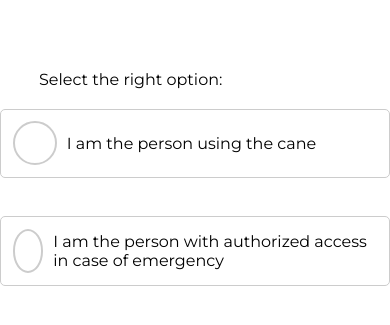
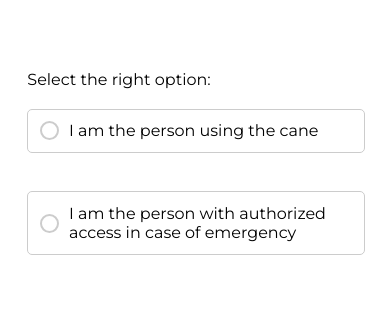
Before and after one commit to constancacc/BeyondVision, a plain HTML site: page index.html in a window 390 px wide. Shown: the part 193-518 px from the top of the page. Drawn offline with Linux system fonts and the light colour scheme.

Commit message:
botões contacts

```diff
--- a/css/style.css
+++ b/css/style.css
@@ -5,6 +5,11 @@
 
 .mobile {
     display: none;
+}
+
+a {
+    text-decoration: none;
+    color: inherit;
 }
 
 @media only screen and (max-width: 600px) {
@@ -17,43 +22,53 @@
     body {
         font-family: 'Montserrat', sans-serif;
     }
+
+    /*----------------- Página inicial --------------------*/
     h1 {
         font-size: 6vw;
         text-align: center;
         margin-top: 40vw;
         margin-bottom: 20vw;
     }
+
     #text_option {
-        margin-left: 10vw;
+        margin-left: 7vw;
         margin-bottom: 5vw;
     }
 
+    /*inputs página inicial*/
     .custom-radio {
+        position: relative;
+        width: 80vw;
         display: flex;
         align-items: center;
         cursor: pointer;
         border: 1px solid #ccc;
         padding: 3vw;
 
+        margin-left: 7vw;
         margin-bottom: 5vw;
         border-radius: 5px;
     }
+
     .custom-radio input {
         display: none;
     }
+
     .custom-radio span {
-        width: 40px; /* Ajuste da largura */
-        height: 40px; /* Ajuste da altura */
+        width: 15px;
+        height: 15px;
         border: 2px solid #ccc;
         border-radius: 50%;
-        display: inline-block;
         margin-right: 10px;
         position: relative;
         transition: border-color 0.3s;
     }
+
     .custom-radio input:checked + span {
         border-color: #F9690B;
     }
+    /* bolinha de dentro */
     .custom-radio input:checked + span::after {
         content: '';
         position: absolute;
@@ -65,4 +80,7 @@
         border-radius: 50%;
         transform: translate(-50%, -50%);
     }
+
+    /*---------------- Adicionar Contactos --------------*/
+
 }
--- a/index.html
+++ b/index.html
@@ -26,21 +26,26 @@
     <h1> BeyondVision</h1>
 
     <p id="text_option">Select the right option:</p>
-
-
+      <a href="contacts.html">
         <label class="custom-radio">
             <input type="radio" name="cane-user" value="user1">
             <span></span>
-            I am the person using the cane
+            <p style="width: 70vw;">I am the person using the cane</p>
         </label>
+      </a>
+
         <br>
+
+      <a href="contacts.html">
         <label class="custom-radio">
             <input type="radio" name="cane-user" value="user2">
             <span></span>
-            I am the person with authorized access in case of emergency
+            <p style="width: 70vw;">I am the person with authorized access in case of emergency</p>
         </label>
+       </a>
 
 
+<script src="js/javaScript.js"></script>
 </body>
 
 </html>
--- /dev/null
+++ b/js/javaScript.js
@@ -0,0 +1,9 @@
+document.addEventListener("DOMContentLoaded", function() {
+    var labels = document.querySelectorAll('label.custom-radio');
+    labels.forEach(function(label) {
+        var link = label.querySelector('p');
+        link.addEventListener('click', function() {
+            window.location.href = "contacts.html"; // Redireciona para a página desejada
+        });
+    });
+});
```
Also changed, not shown: contacts.html (added, +34 -0 lines).
